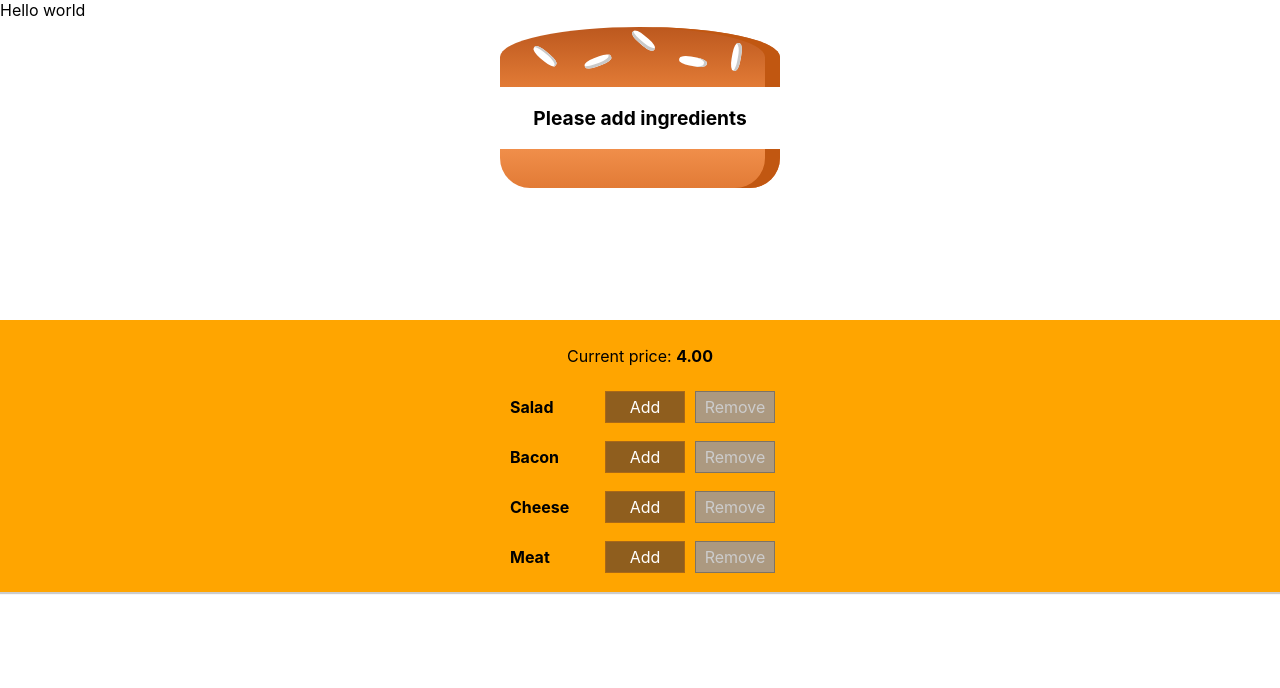
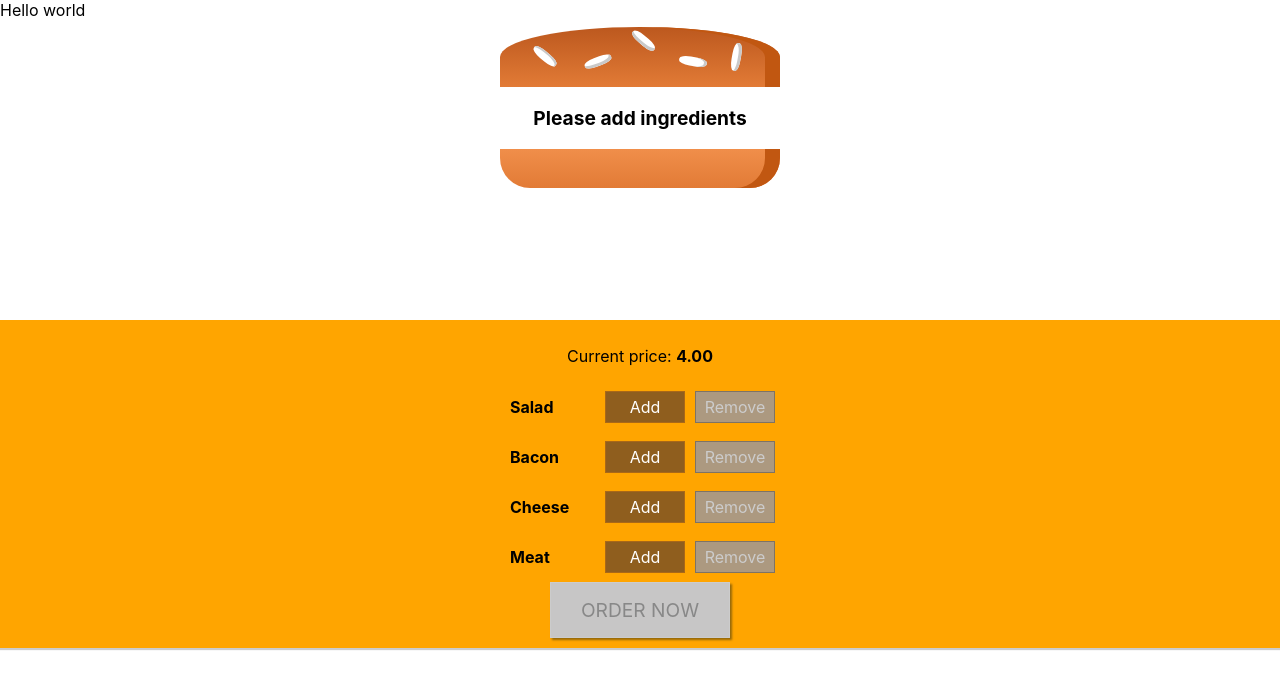
Before and after one commit to pxeona/build-your-burger, a React (Create React App) app: page / in a window 1280 px wide. Shown: the top 688 px of the page. Built offline with nearby package versions, Linux system fonts and the light colour scheme.

Commit message:
Added order button

```diff
--- a/src/components/Burger/BuildControls/BuildControls.js
+++ b/src/components/Burger/BuildControls/BuildControls.js
@@ -25,6 +25,10 @@ const buildControls = (props) => {
           disabled={props.disabledButtons[control.type]}
         />
       ))}
+
+      <button className={styles.OrderButton} disabled={!props.purchasable}>
+        ORDER NOW
+      </button>
     </div>
   );
 };
--- a/src/components/Burger/BuildControls/BuildControls.module.css
+++ b/src/components/Burger/BuildControls/BuildControls.module.css
@@ -8,3 +8,45 @@
   margin: auto;
   padding: 10px 0;
 }
+
+.OrderButton {
+  background-color: #dad735;
+  outline: none;
+  cursor: pointer;
+  border: 1px solid #966909;
+  color: #966909;
+  font-family: inherit;
+  font-size: 1.2em;
+  padding: 15px 30px;
+  box-shadow: 2px 2px 2px #966909;
+}
+
+.OrderButton:hover,
+.OrderButton:active {
+  background-color: #a0db41;
+  border: 1px solid #966909;
+  color: #966909;
+}
+
+.OrderButton:disabled {
+  background-color: #c7c6c6;
+  cursor: not-allowed;
+  border: 1px solid #ccc;
+  color: #888888;
+}
+
+.OrderButton:not(:disabled) {
+  animation: enable 0.3s linear;
+}
+
+@keyframes enable {
+  0% {
+    transform: scale(1);
+  }
+  60% {
+    transform: scale(1.1);
+  }
+  100% {
+    transform: scale(1);
+  }
+}
--- a/src/containers/BurgerBuilder/BurgerBuilder.js
+++ b/src/containers/BurgerBuilder/BurgerBuilder.js
@@ -20,6 +20,14 @@ class BurgerBuilder extends Component {
       bacon: 0,
     },
     totalPrice: 4,
+    purchasable: false,
+  };
+
+  updatePurchasabaleStatus = (ingredients) => {
+    const sum = Object.keys(ingredients)
+      .map((ingredient) => ingredients[ingredient])
+      .reduce((sum, value) => sum + value, 0);
+    this.setState({ purchasable: sum > 0 });
   };
 
   addIngredientHandler = (type) => {
@@ -35,6 +43,8 @@ class BurgerBuilder extends Component {
       totalPrice: newPrice,
       ingredients: updatedIngredients,
     });
+
+    this.updatePurchasabaleStatus(updatedIngredients);
   };
 
   removeIngredientHandler = (type) => {
@@ -54,6 +64,8 @@ class BurgerBuilder extends Component {
       totalPrice: newPrice,
       ingredients: updatedIngredients,
     });
+
+    this.updatePurchasabaleStatus(updatedIngredients);
   };
 
   render() {
@@ -71,6 +83,7 @@ class BurgerBuilder extends Component {
           removeIngredient={this.removeIngredientHandler}
           disabledButtons={disabledButtons}
           price={this.state.totalPrice}
+          purchasable={this.state.purchasable}
         />
       </Aux>
     );
```
